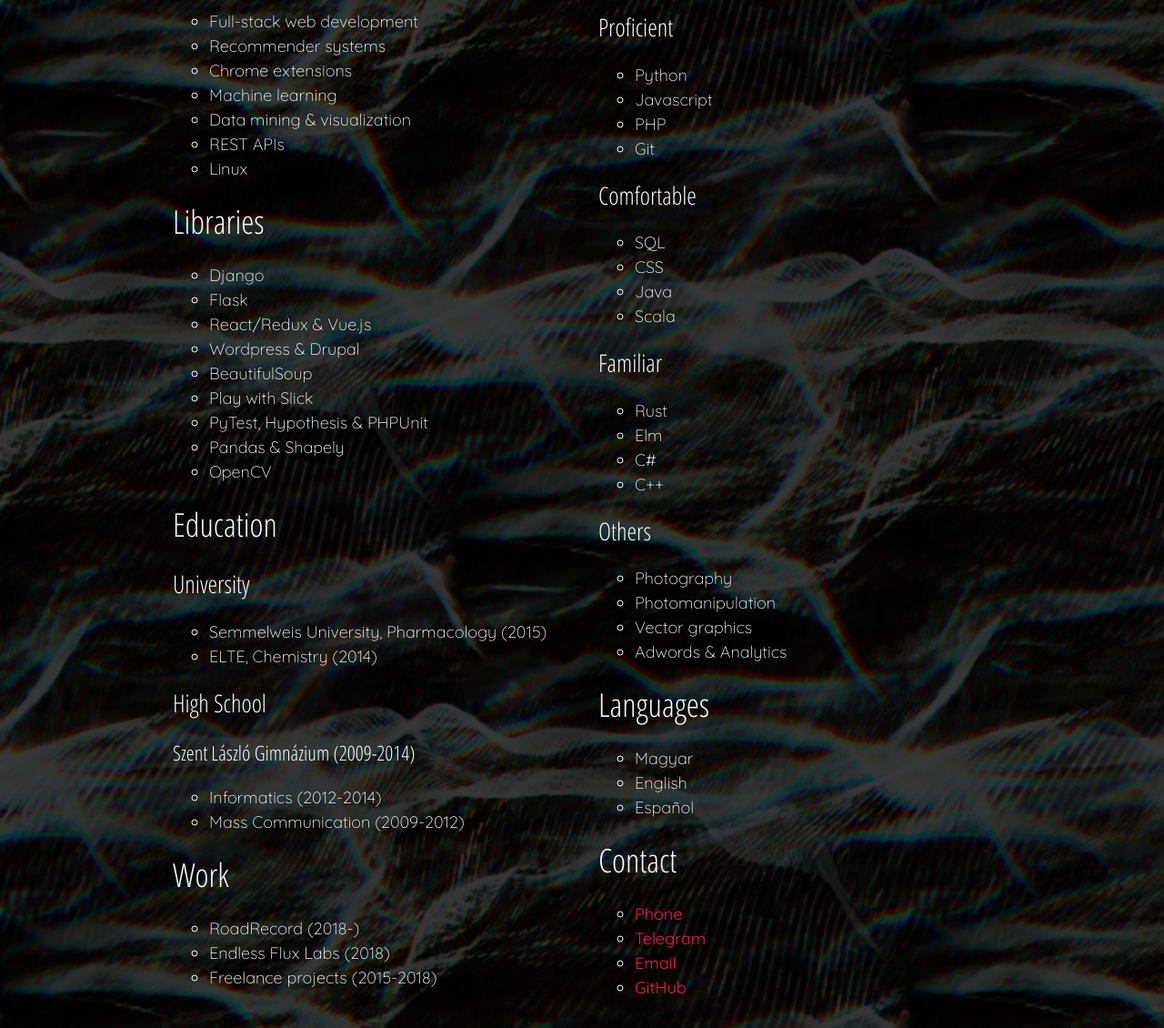
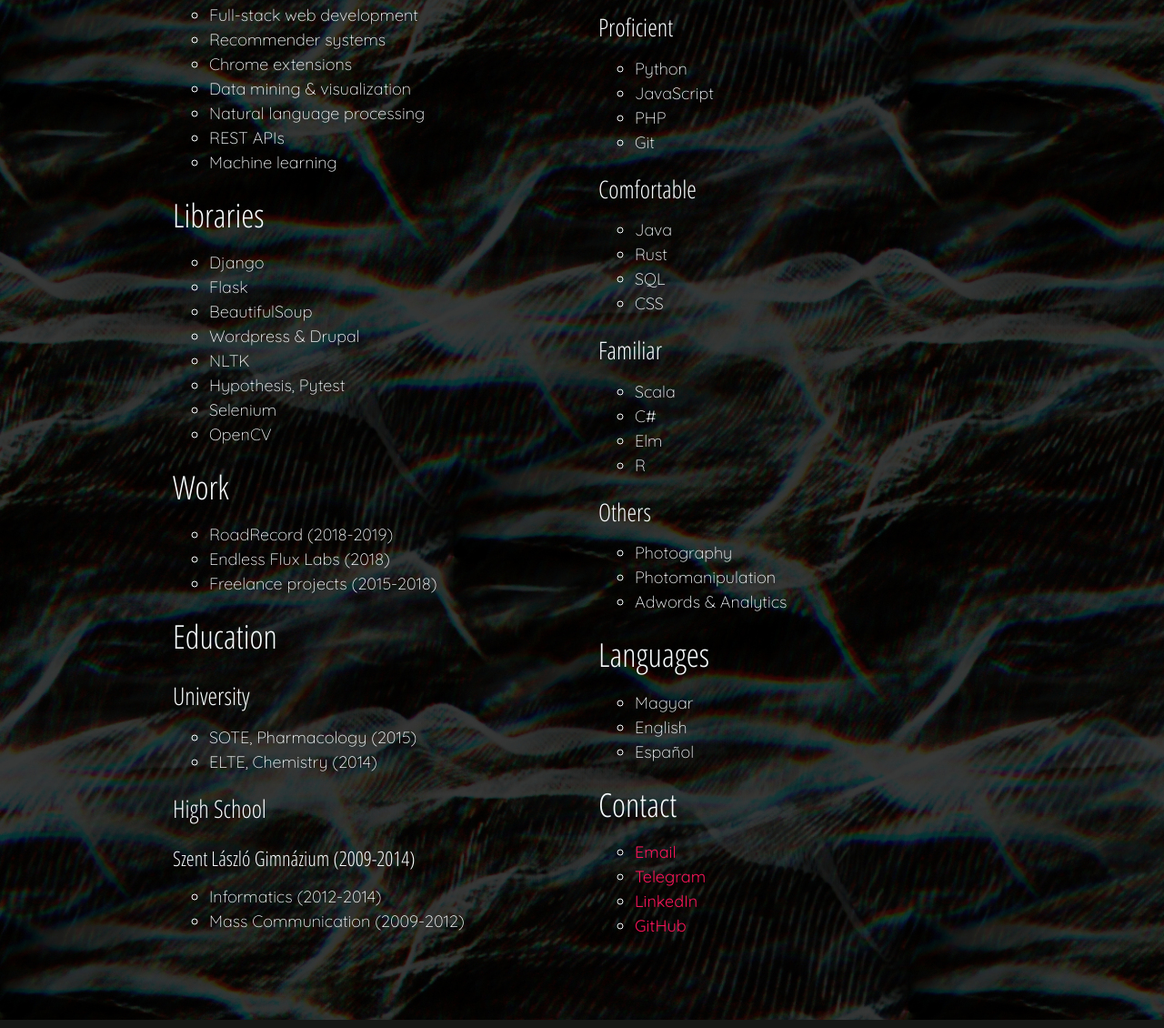
Before and after one commit to qwhex/qwhex.github.io, a website: page pug/index.pug in a window 1280 px wide. Shown: the part 388-1518 px from the top of the page at 91% size. Drawn offline with nearby package versions, Linux system fonts and the light colour scheme; files that its build step writes are made by us from their sources.

Commit message:
update content

```diff
--- a/css/src/q.scss
+++ b/css/src/q.scss
@@ -120,6 +120,7 @@ td {
 
 ul {
   list-style-type: circle;
+  margin: 0.618rem 0 1rem;
 }
 
 ::selection {
--- a/pug/body-content.pug
+++ b/pug/body-content.pug
@@ -5,12 +5,11 @@
   +anchor('Libraries')
   include section/libraries.pug
 
-  +anchor('Education')
-    | Education
-  include section/education.pug
-
   +anchor('Work')
   include section/work.pug
+
+  +anchor('Education')
+  include section/education.pug
 
 .column
   +anchor('Skills')
--- a/pug/body-header.pug
+++ b/pug/body-header.pug
@@ -1,3 +1,3 @@
-img.portrait(src='/img/portrait_color.jpg')
+img.portrait(src='/img/portrait_color.jpg' alt='Portrait of Mice Pápai')
 h1.title
   | Mice Pápai
--- a/pug/section/contact.pug
+++ b/pug/section/contact.pug
@@ -1,17 +1,17 @@
 ul
   li
-    a(href='tel:+36706325138')
-      +tooltip('Phone')
-        | +36 70 632 51 38
+    a(href='mailto:qwhexz@gmail.com')
+      +tooltip('Email')
+        | qwhexz@gmail.com
   li
     a(href='https://t.me/knockoutMice', target='_blank')
       +tooltip('Telegram')
         | knockoutMice
   li
-    a(href='mailto:qwhexz@gmail.com')
-      +tooltip('Email')
-        | qwhexz@gmail.com
+    a(href='https://www.linkedin.com/in/mice-pápai/')
+      +tooltip('LinkedIn')
+        | https://www.linkedin.com/in/mice-pápai/
   li
     a(href='https://github.com/qwhex/')
       +tooltip('GitHub')
-        | github/qwhex
+        | github.com/qwhex
--- a/pug/section/education.pug
+++ b/pug/section/education.pug
@@ -1,7 +1,14 @@
 h3 University
 ul
-  li Semmelweis University, Pharmacology (2015)
-  li ELTE, Chemistry (2014)
+  li
+    | SOTE, Pharmacology
+    +tooltip(' (2015)')
+      | Unfinished, because I started working as a freelance developer
+  li
+    | ELTE, Chemistry
+    +tooltip(' (2014)')
+      | Switched to SOTE a year later
+
 h3 High School
 h4 Szent László Gimnázium (2009-2014)
 ul
--- a/pug/section/experience.pug
+++ b/pug/section/experience.pug
@@ -2,17 +2,13 @@ ul
   li Full-stack web development
   li Recommender systems
   li Chrome extensions
-  li
-    +tooltip('Machine learning')
-      | decision trees, neural nets,
-      br
-      | natural language analysis
   li Data mining & visualization
+  li Natural language processing
   li
     +tooltip('REST APIs')
-      | Facebook, Reddit, Tumblr, Twitter, Instagram,
+      | Facebook, Reddit, Tumblr, Instagram,
       br
       | Ebay, Flickr, Last.fm, Google APIs
   li
-    +tooltip('Linux')
-      | Debian, Arch
+    +tooltip('Machine learning')
+      | genetic algorithms, neural nets
--- a/pug/section/libraries.pug
+++ b/pug/section/libraries.pug
@@ -3,10 +3,11 @@ ul
     +tooltip('Django')
       | & Django Rest Framework
   li Flask
-  li React/Redux & Vue.js
+  li BeautifulSoup
   li Wordpress & Drupal
-  li BeautifulSoup
-  li Play with Slick
-  li PyTest, Hypothesis & PHPUnit
-  li Pandas & Shapely
+  li
+    +tooltip('NLTK')
+      | Natural Language Toolkit
+  li Hypothesis, Pytest
+  li Selenium
   li OpenCV
--- a/pug/section/skills.pug
+++ b/pug/section/skills.pug
@@ -1,29 +1,33 @@
 h3 Proficient
 ul
   li Python
-  li Javascript
+  li
+    +tooltip('JavaScript')
+      | ES6+
   li PHP
-  li Git
+  li
+    +tooltip('Git')
+      | I know it's not a programming language
 
 h3 Comfortable
 ul
   li
+    +tooltip('Java')
+      | Android
+  li Rust
+  li
     +tooltip('SQL')
-      | MySQL, PostgreSQL
+      | PostgreSQL, MySQL
   li
     +tooltip('CSS')
       | sass / HTML5
-  li
-    +tooltip('Java')
-      | Android
-  li Scala
 
 h3 Familiar
 ul
-  li Rust
+  li Scala
+  li C#
   li Elm
-  li C#
-  li C++
+  li R
 
 h3 Others
 ul
@@ -31,5 +35,4 @@ ul
     +tooltip('Photography')
       | Analog & Digital
   li Photomanipulation
-  li Vector graphics
   li Adwords & Analytics
--- a/pug/section/work.pug
+++ b/pug/section/work.pug
@@ -1,4 +1,4 @@
 ul
-  li RoadRecord (2018-)
+  li RoadRecord (2018-2019)
   li Endless Flux Labs (2018)
   li Freelance projects (2015-2018)
```
Also changed, not shown: README.md, build/build.js, css/q.min.css, index.html, 1 other file.
